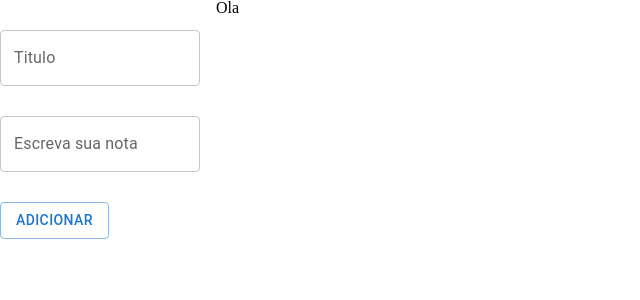
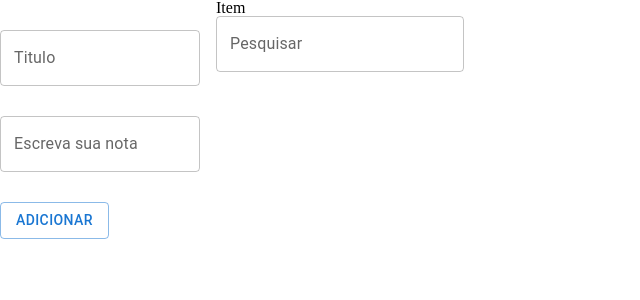
Before and after one commit to eduardo-tell/reminder, a React (Create React App) app: page / in a window 1280 px wide. Shown: the top 300 px of the page, without its empty margins (0-640 px from the left). Built offline with nearby package versions, Linux system fonts and the light colour scheme.

Commit message:
Melhorando o componente de listagem de categorias

```diff
--- a/src/components/ListaCategorias/ListaCategorias.jsx
+++ b/src/components/ListaCategorias/ListaCategorias.jsx
@@ -1,10 +1,23 @@
 import React, { Component } from 'react';
+import TextField from '@mui/material/TextField';
 
 class ListaCategorias extends Component {
 
+    _eventoInput(e) {
+        console.log(e)
+        if (e.key == "Enter") {
+            console.log("Categoria")
+        }
+    }
+
     render() {
         return (
-            "Ola"
+            <form>
+                <ul>
+                    <li> <span> Item </span> </li>
+                </ul>
+                <TextField type="text" onKeyUp={this._eventoInput.bind(this)} id="outlined-basic" label="Pesquisar" variant="outlined" />
+            </form>
         );
     }
 }
```
